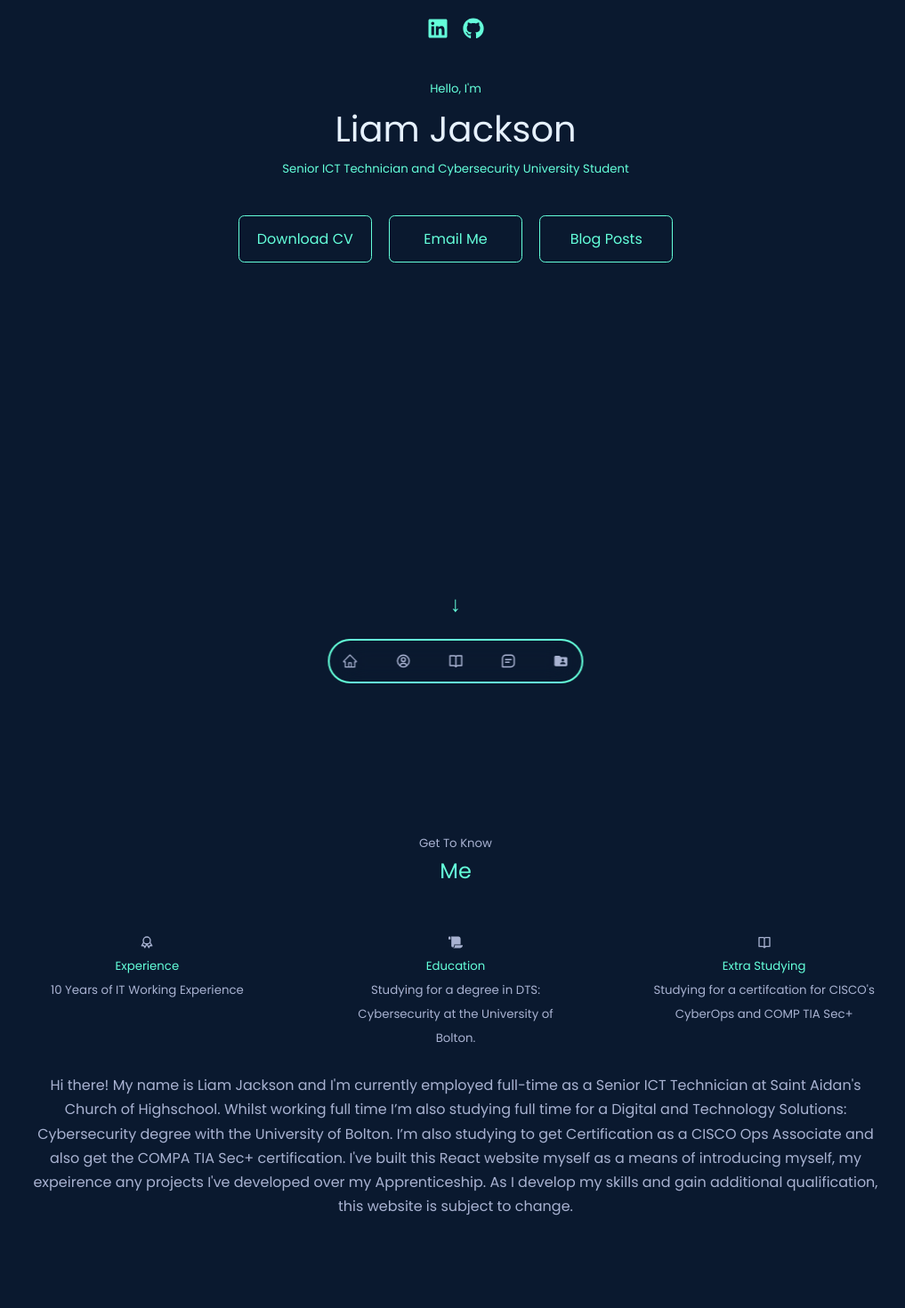
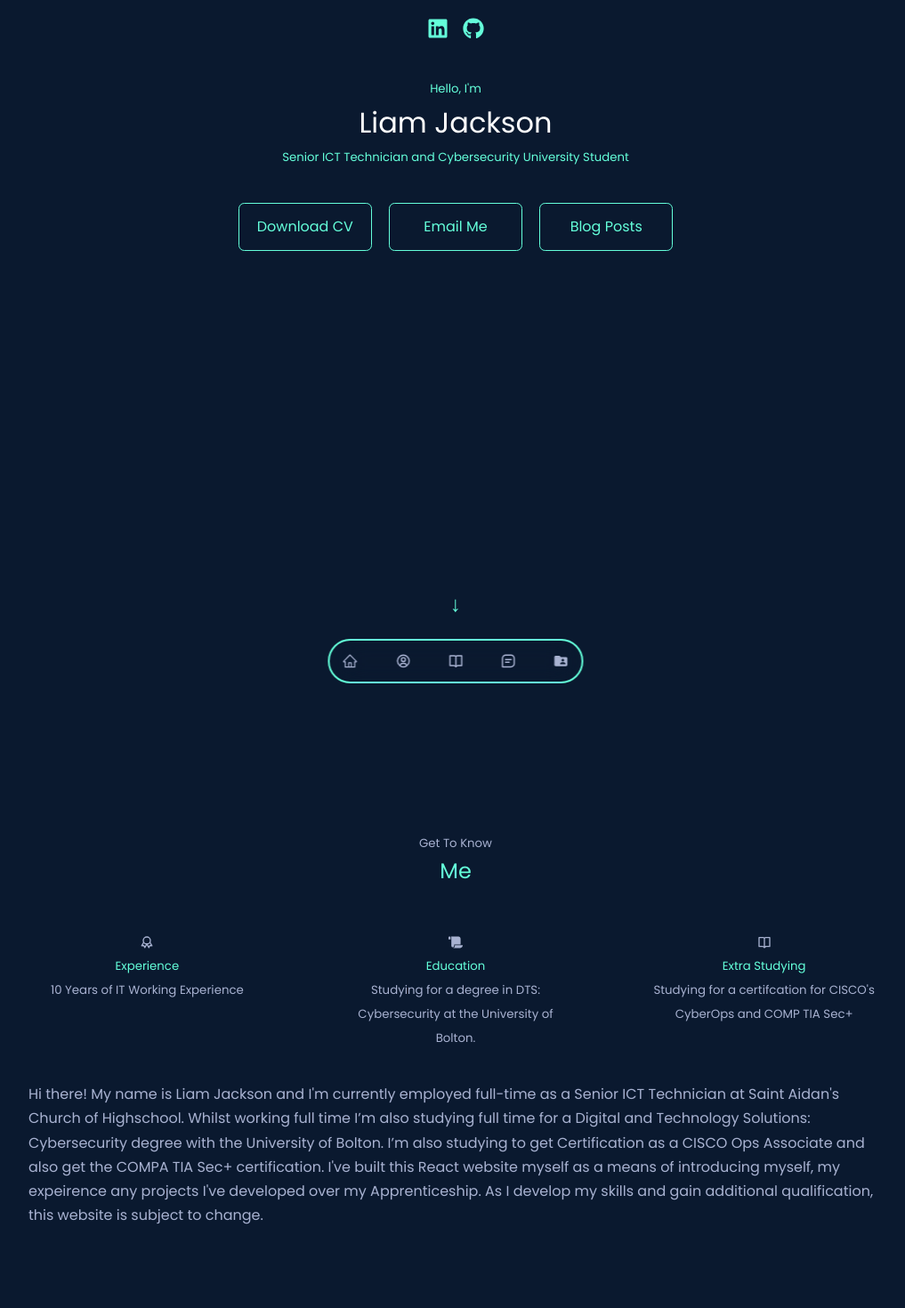
Before and after one commit to JacksonLDJ/react-portfolio-website, a React (Create React App) app: page / in a window 1280 px wide. Shown: the top 1470 px of the page at 89% size, without its empty margins (128-1145 px from the left). Built offline with nearby package versions, Linux system fonts and the light colour scheme.

Commit message:
Design Changes

```diff
--- a/src/components/Header/Header.css
+++ b/src/components/Header/Header.css
@@ -11,6 +11,10 @@ Header {
     height: 100%;
     position: relative;
     padding: 0 1rem;
+
+    h1{
+        color: white;
+    }
 }
 
 .cta {
--- a/src/components/blog-home/BlogHome.jsx
+++ b/src/components/blog-home/BlogHome.jsx
@@ -1,4 +1,4 @@
-import react from "react";
+import React from "react";
 import { cn } from '../../utils/cn';
 import { posts } from '../../data/posts';
 import { useNavigate } from "react-router-dom";
@@ -16,7 +16,7 @@ const BlogHome = () => {
 
     return (
     <section id="blog-home" className="container">
-        <h1>Recent Blogs</h1>
+        <h1 className="blog-home-title">Recent Blogs</h1>
 
         {posts.slice(0,3).map((post, index) => (
         <div className="blog-listing" key={index}>
--- a/src/components/contact/Contact.css
+++ b/src/components/contact/Contact.css
@@ -4,10 +4,11 @@
 }
 
 
-.container.contact__container {
+.contact__container {
     display: grid;
     gap: 2rem;
     padding: 0 1rem; /* Add horizontal padding to prevent content from touching edges */
+    max-height: 20rem;
 }
 
 .contact__options {
--- a/src/index.css
+++ b/src/index.css
@@ -52,6 +52,7 @@ section {
     .container{
         margin: 0 auto;
         padding: 0 1.5rem;
+        height: 100vh;
     }
 }
 
@@ -80,10 +81,6 @@ h5 {
     color: var(--color-primary)
 }
 
-h1 {
-    font-size: 2.5rem;
-    color: #e6f1ff;
-}
 
 section > h2, section > h5{
     text-align: center;
--- a/src/styles/Blog.css
+++ b/src/styles/Blog.css
@@ -45,11 +45,18 @@
 
 }
 
+.blog-home-title {
+    padding-top: 5rem;
+    text-align: center;
+    font-weight: 500;
+}
+
 .blog-post {
     width: 1000px;
     margin: 0 auto;
     padding-top: 50px;
     padding: 50px 4rem;
+    height: 100;
 }
 
 .blog-home {
@@ -57,6 +64,7 @@
     margin: 0 auto;
     padding-top: 50px;
     padding: 50px 4rem;
+    height: 100vh;
 
     p {
         color: white;
@@ -90,7 +98,9 @@ p {
 
 .blog-center h2,
 p {
-    text-align: center;
+    text-align: left;
+    padding-top: 10px;
+    padding-bottom: 10px;
 }
 
 /* Text Colours */
@@ -108,11 +118,7 @@ p {
         width: 30rem;
         padding-right: 7rem;
         margin: 0 auto;
-    }
-
-    h1 {
-        padding-top: 5rem;
-        text-align: center;
+        height: 100vh;
     }
 
     .blog-home-btn{
@@ -122,4 +128,6 @@ p {
         transform: translateX(-50%);
     }
 
+
+
 }
```
